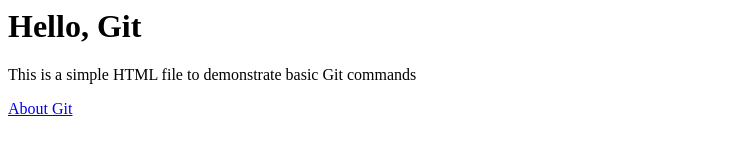
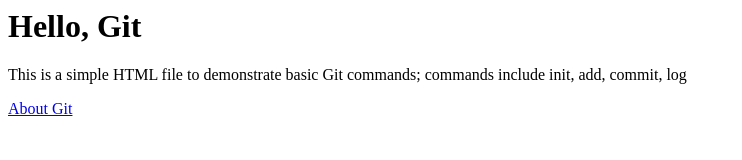
Before and after one commit to srikanthduvvuri/gitsrccode, a plain HTML site: page index.html in a window 1280 px wide. Shown: the whole page, without its empty margins (0-742 px from the left). Drawn offline with Linux system fonts and the light colour scheme.

Commit message:
index.html

```diff
--- a/index.html
+++ b/index.html
@@ -6,7 +6,7 @@
     </head>
     <body>
         <h1>Hello, Git</h1>
-        <p>This is a simple HTML file to demonstrate basic Git commands</p>
+        <p>This is a simple HTML file to demonstrate basic Git commands; commands include init, add, commit, log</p>
         <a href="about.html">About Git</a>
     </body>
 </html>
```
